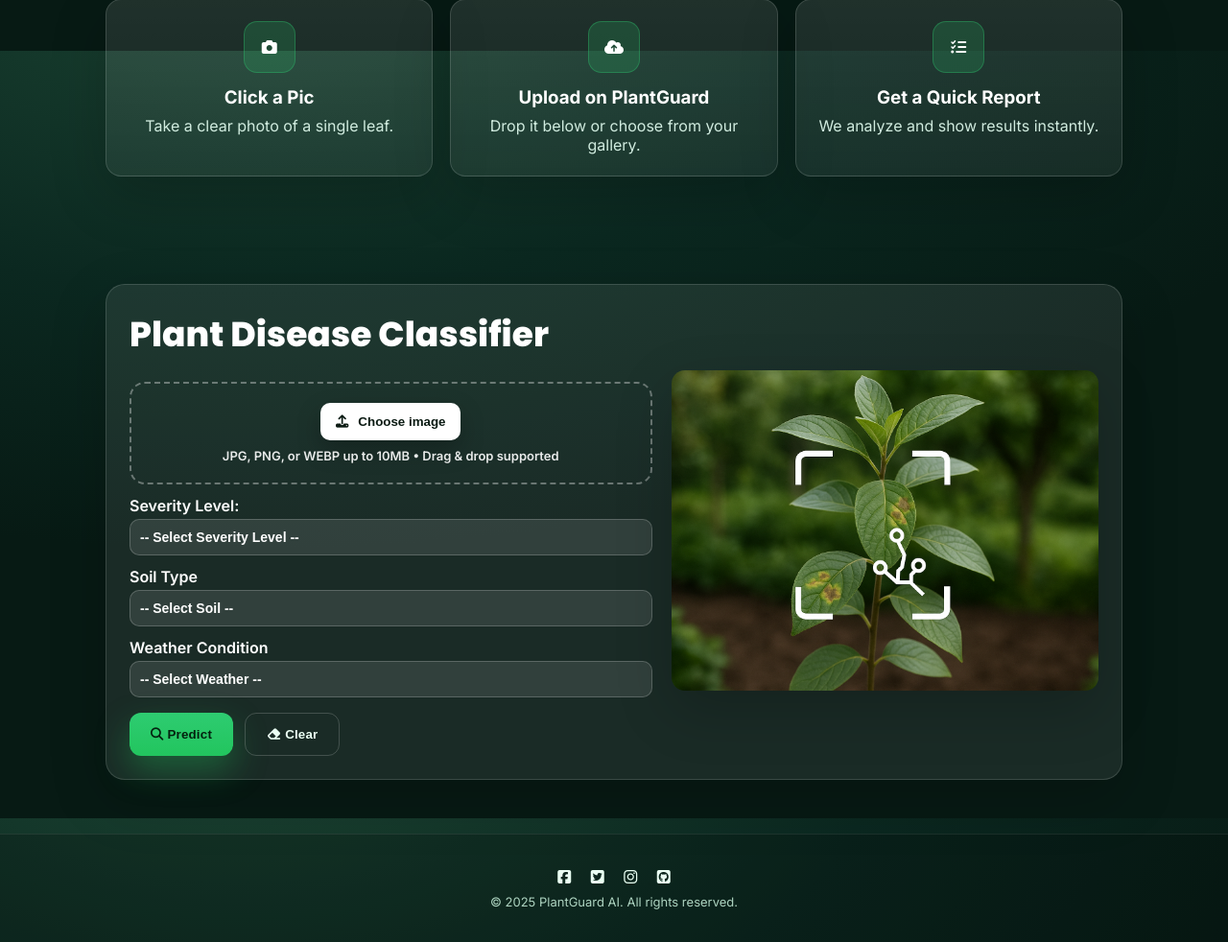
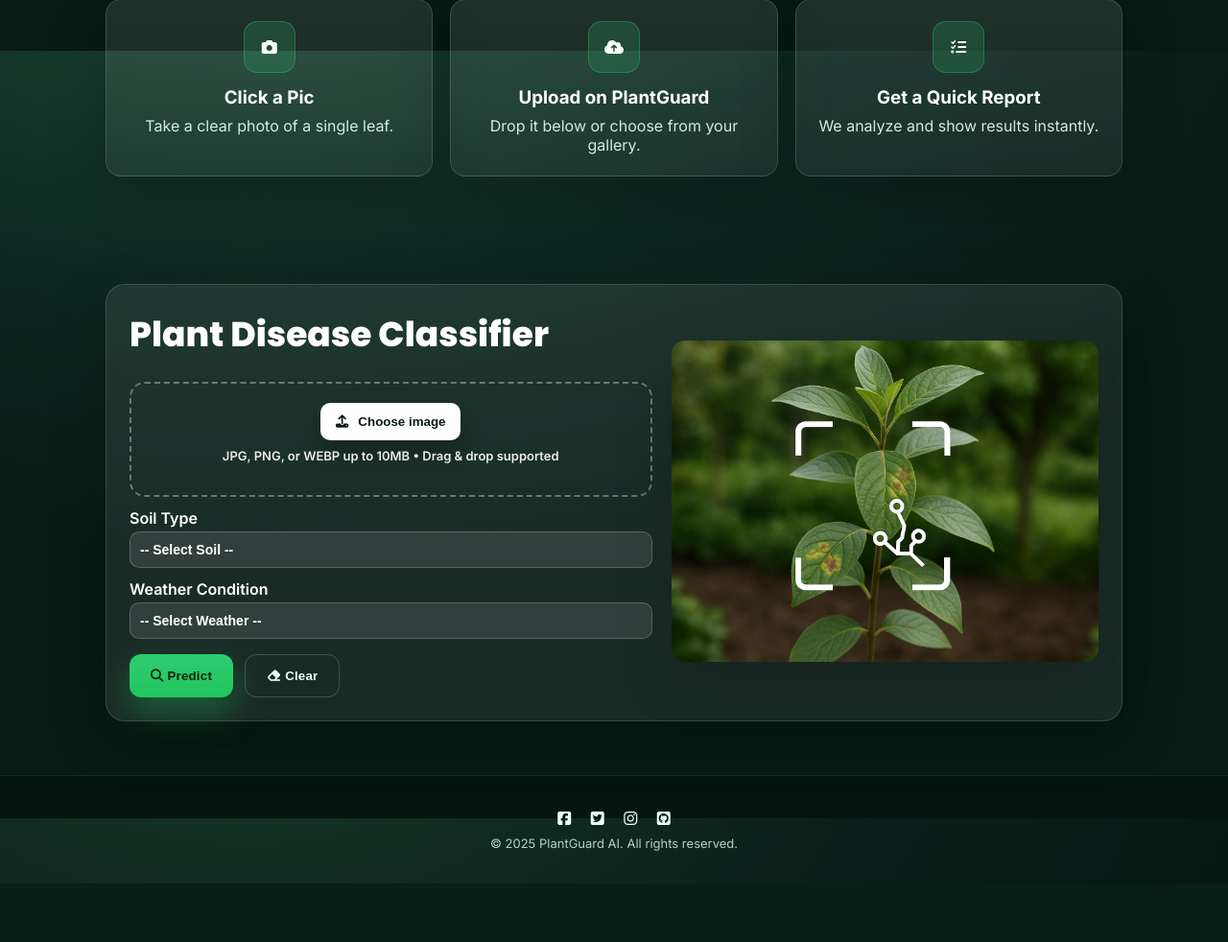
Before and after one commit to KiranJogin/Plantguard, a Flask app: template templates/index.html in a window 1280 px wide. Shown: the part 747-1729 px from the top of the page at 96% size. After the commit the page ends 1668 px from the top, so only its background shows below. Run offline with Flask 3, Linux system fonts and the light colour scheme; the template is opened without the code that fills it, so the values that code supplies are empty; parts of the project's set-up code (start-up, migrations or seed data) failed here and were passed over; some libraries are stand-ins or nearby versions.

Commit message:
Update index.html

```diff
--- a/templates/index.html
+++ b/templates/index.html
@@ -156,7 +156,7 @@ select option {
             <label class="drop" id="dropZone" for="fileInput">
               <div>
                 <button type="button" class="btn-file" id="pickBtn"><i class="fa-solid fa-upload"></i> Choose image</button>
-                <div class="meta">JPG, PNG, or WEBP up to 10MB • Drag & drop supported</div>
+                <p id="fileHint" class="meta">JPG, PNG, or WEBP up to 10MB • Drag & drop supported</p>
               </div>
               <input type="file" id="fileInput" accept="image/png,image/jpeg,image/jpg,image/webp" />
               <div class="preview" id="preview">
@@ -165,14 +165,6 @@ select option {
             </label>
 
             <!-- Meta Inputs -->
-            <label for="severity">Severity Level:</label>
-            <select id="severity" name="severity" required>
-              <option value="">-- Select Severity Level --</option>
-              <option value="Mild">Mild</option>
-              <option value="Moderate">Moderate</option>
-              <option value="Severe">Severe</option>
-            </select>
-
             <label for="soil">Soil Type</label>
             <select id="soil" name="soil" required>
               <option value="">-- Select Soil --</option>
@@ -231,6 +223,17 @@ select option {
   const pickBtn = document.getElementById('pickBtn');
   const clearBtn = document.getElementById('clearBtn');
   const form = document.getElementById('uploadForm');
+  const fileHint = document.getElementById('fileHint');
+
+fileInput.addEventListener('change', () => {
+  if (fileInput.files.length > 0) {
+    // hide the hint once a file is selected
+    fileHint.style.display = "none";
+  } else {
+    // show the hint again if file is cleared
+    fileHint.style.display = "block";
+  }
+});
 
   function showAlert(msg, bg="#1e7f53"){
     alertBox.textContent = msg;
@@ -295,7 +298,6 @@ select option {
     async function analyzeLeafFromFile(file){
       const formData = new FormData();
       formData.append('image', file);
-      formData.append('severity', document.getElementById('severity').value);
       formData.append('soil', document.getElementById('soil').value);
       formData.append('weather', document.getElementById('weather').value);
 
@@ -319,7 +321,7 @@ select option {
         image: result.image_url,
         prediction: result.predicted_class,
         confidencePct: Math.round(result.confidence * 10000) / 100,
-          severity: result.severity,
+        severity: result.severity,   // 🔥 ADD THIS LINE
         soil: result.soil,
         weather: result.weather,
         solution: result.solution,
```
Lines whose indentation alone changed are shown as unchanged.
